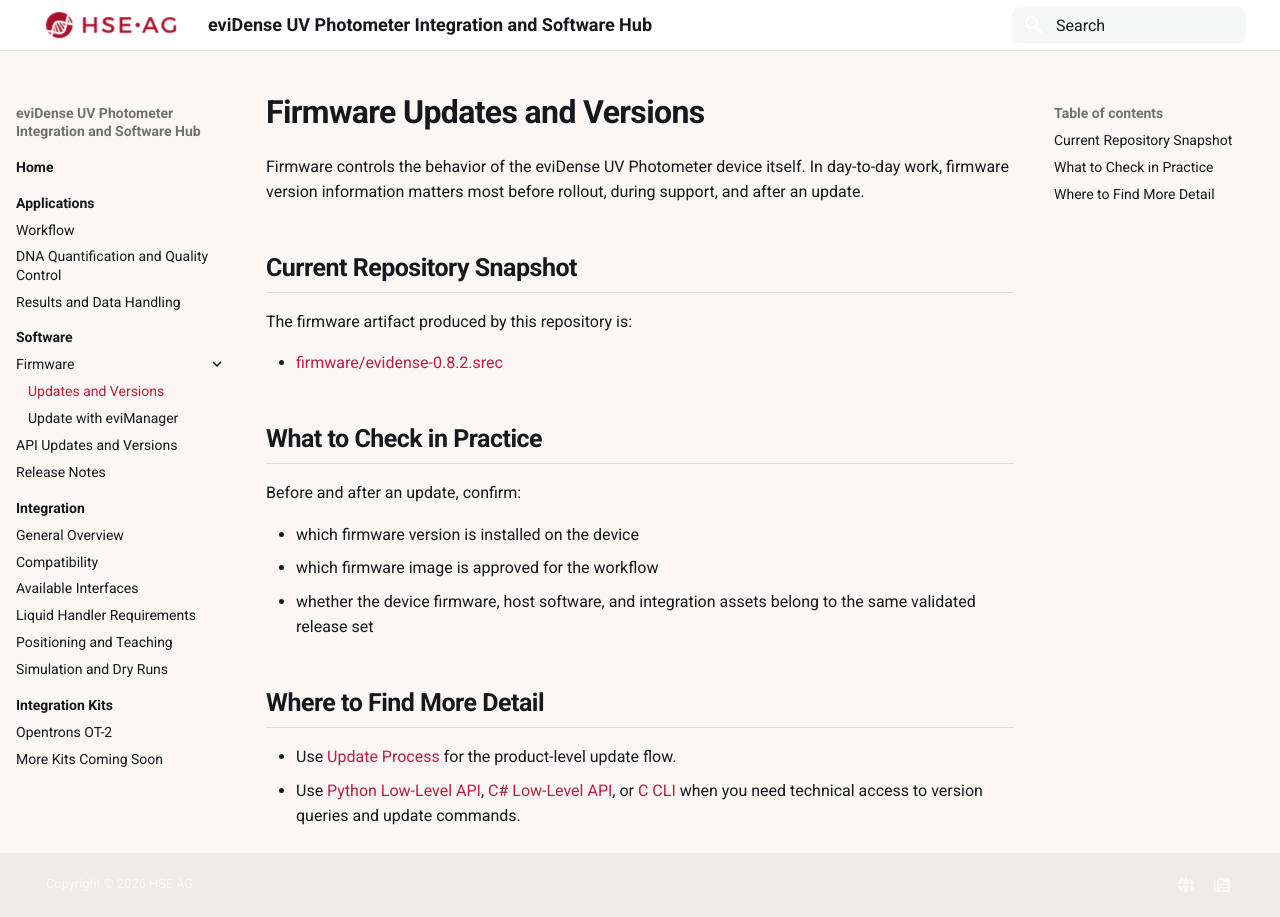
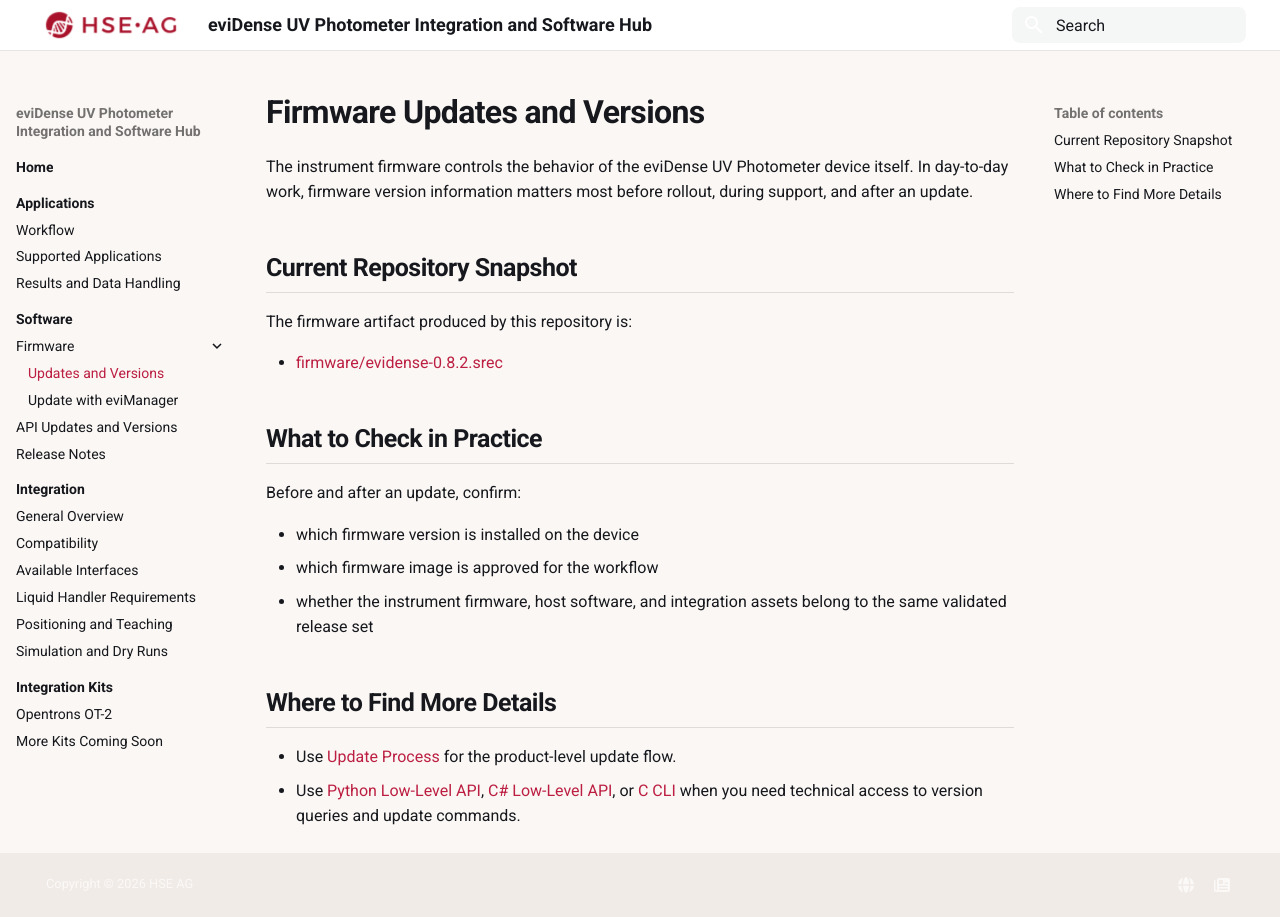
Before and after one commit to hseag/evidense, an MkDocs documentation site: the page built from doc/software-firmware-versions.md, in a window 1280 px wide. Built offline with MkDocs 1.6.1 and Material for MkDocs 9.7.7, drawn with Linux system fonts in a browser that asks for light colours.

Commit message:
Pre-release update from pro/colibri/evidense/evidense-project@940d852422648a6a779d79859b0e464bda029d3c

```diff
--- a/doc/software-firmware-versions.md
+++ b/doc/software-firmware-versions.md
@@ -1,6 +1,6 @@
 # Firmware Updates and Versions
 
-Firmware controls the behavior of the eviDense UV Photometer device itself. In day-to-day work, firmware version information matters most before rollout, during support, and after an update.
+The instrument firmware controls the behavior of the eviDense UV Photometer device itself. In day-to-day work, firmware version information matters most before rollout, during support, and after an update.
 
 ## Current Repository Snapshot
 
@@ -14,9 +14,9 @@
 
 - which firmware version is installed on the device
 - which firmware image is approved for the workflow
-- whether the device firmware, host software, and integration assets belong to the same validated release set
+- whether the instrument firmware, host software, and integration assets belong to the same validated release set
 
-## Where to Find More Detail
+## Where to Find More Details
 
 - Use [Update Process](software-firmware-update.md) for the product-level update flow.
 - Use [Python Low-Level API](python-low-level.md), [C# Low-Level API](csharp-low-level.md), or [C CLI](c-cli.md) when you need technical access to version queries and update commands.
--- a/mkdocs.yml
+++ b/mkdocs.yml
@@ -50,7 +50,7 @@
   - Applications:
       - applications/index.md
       - Workflow: applications-workflow.md
-      - DNA Quantification and Quality Control: applications-supported.md
+      - Supported Applications: applications-supported.md
       - Results and Data Handling: applications-results-and-data-handling.md
   - Software:
       - software/index.md
```
Also changed, not shown: doc/integration-overview.md (+0 -7 lines), doc/integration/index.md (+1 -0 lines), doc/software/index.md (+1 -1 lines), 3 other files.
